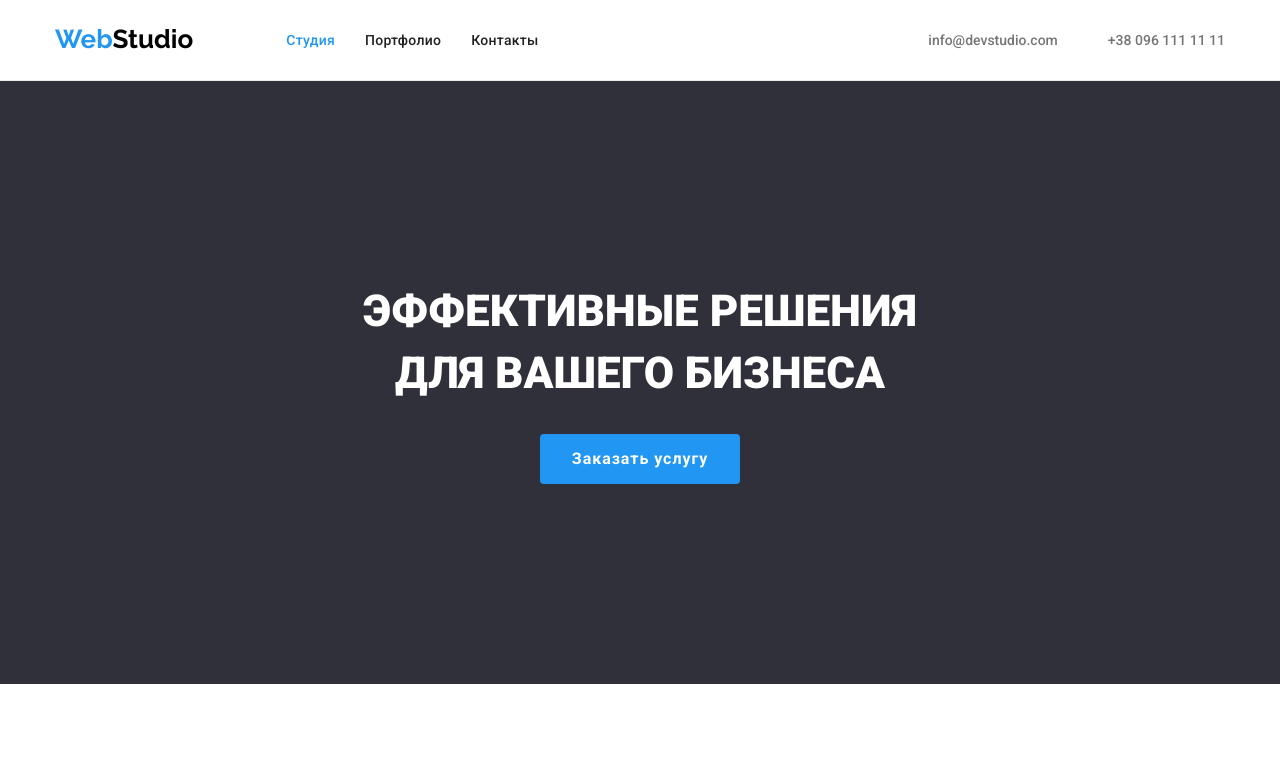
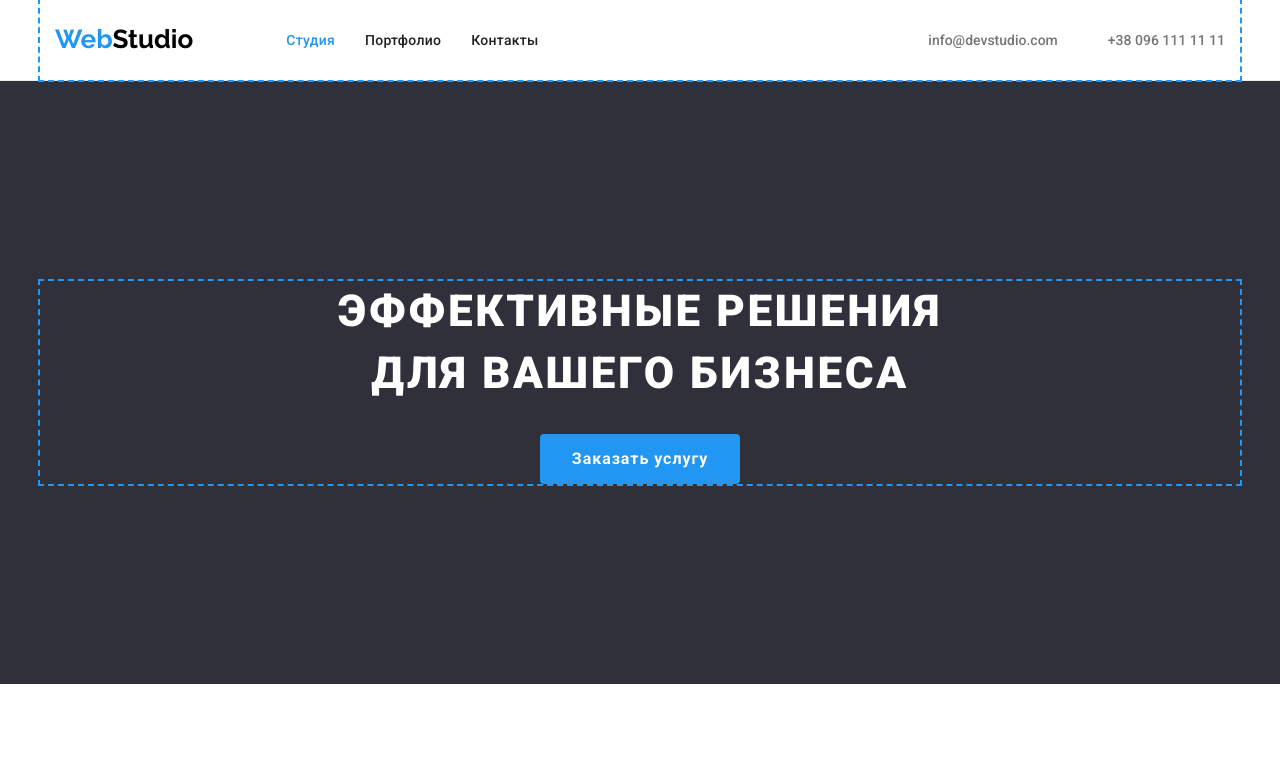
Before and after one commit to Serhei-Malyshev/goit-markup-hw-03, a plain HTML site: page index.html in a window 1280 px wide. Shown: the top 775 px of the page. Drawn offline with nearby package versions, Linux system fonts and the light colour scheme.

Commit message:
Редактировал Hero

```diff
--- a/css/styles.css
+++ b/css/styles.css
@@ -75,7 +75,7 @@ img {
 	width: 1200px;
 	margin: 0 auto;
 	padding: 0 15px;
-	/* outline: 2px dashed #2196f3; */
+	outline: 2px dashed #2196f3;
 }
 /* Общие_оформление_текста_в_секциях */
 
@@ -121,6 +121,8 @@ img {
 	font-weight: 700;
 	font-size: 26px;
 	line-height: 1.19;
+	padding-top: 24px;
+	padding-bottom: 25px;
 	color: #000000;
 }
 
@@ -214,13 +216,21 @@ img {
 	line-height: 1.4;
 	text-align: center;
 	text-transform: uppercase;
+	letter-spacing: 0.06em;
 	margin-bottom: 30px;
+	width: 696px;
+	margin: 0 auto 30px;
 }
 .hero-content-formation {
 	background-color: var(--secondary-background-color);
 	padding-top: 200px;
 	padding-bottom: 200px;
 }
+
+/* .container_title {
+	width: 696px;
+	margin: 0 auto;
+} */
 
 /* HERO-BUTTON */
 
--- a/index.html
+++ b/index.html
@@ -36,9 +36,8 @@
 			<section class="hero-content-formation">
 				<div class="container">
 					<h1 class="hero-title">
-						ЭФФЕКТИВНЫЕ РЕШЕНИЯ
-						<br />
-						ДЛЯ ВАШЕГО БИЗНЕСА
+						<span>Эффективные решения</span>
+						<span>для вашего бизнеса</span>
 					</h1>
 					<button type="button" class="hero_super_button">Заказать услугу</button>
 				</div>
```
Also changed, not shown: portfolio.html (+1 -1 lines), 1 other file.
